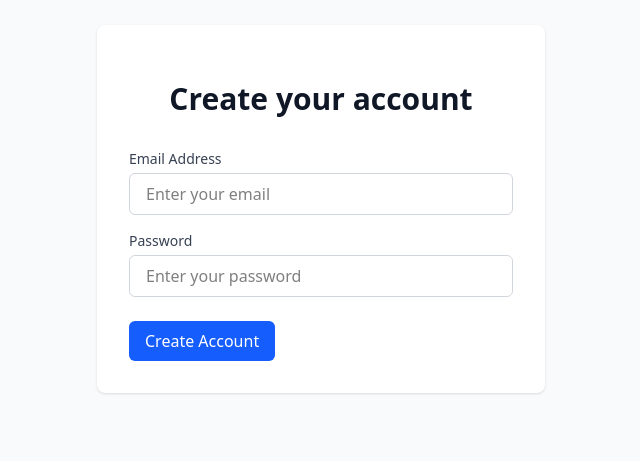
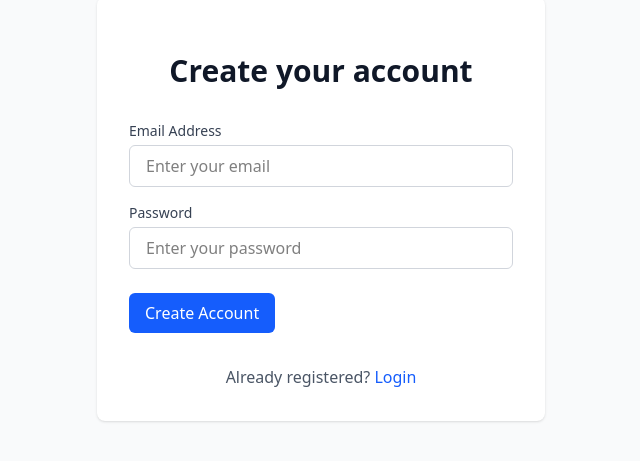
Before and after one commit to iamnicholastom/reputation-management, a React (Vite) app: page /register in a window 1280 px wide. Shown: the part 191-652 px from the top of the page, without its empty margins (319-959 px from the left). Built offline with nearby package versions, Linux system fonts and the light colour scheme; no server answers.

Commit message:
modify Login form

```diff
--- a/src/containers/Register.tsx
+++ b/src/containers/Register.tsx
@@ -108,10 +108,20 @@ const Register = () => {
               htmlFor="password"
             />
           </div>
+
           <Button type="submit" isLoading={isLoading} disabled={isLoading}>
             Create Account
           </Button>
         </form>
+        <div className="mt-4 text-center">
+          <span className="text-gray-600">Already registered? </span>
+          <button
+            onClick={() => navigate("/")}
+            className="text-blue-600 hover:text-blue-800 font-medium"
+          >
+            Login
+          </button>
+        </div>
       </div>
     </div>
   );
```
